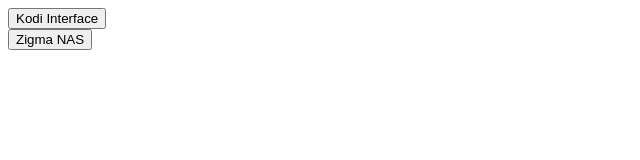
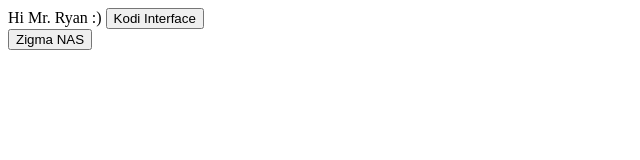
Before and after one commit to Valaireb/ApacheServerLab, a plain HTML site: page index.html in a window 1280 px wide. Shown: the whole page, without its empty margins (0-640 px from the left). Drawn offline with Linux system fonts and the light colour scheme.

Commit message:
Update index.html

```diff
--- a/index.html
+++ b/index.html
@@ -2,7 +2,7 @@
 <html>
 <title>hallo</title>
 <body>
-
+Hi Mr. Ryan :)
 <button onclick="location.href='http://192.168.20.6:8080'" type="button">Kodi Interface</button>
 <br>
 <button onclick="location.href='http://192.168.20.7'" type="button">Zigma NAS</button>
```
